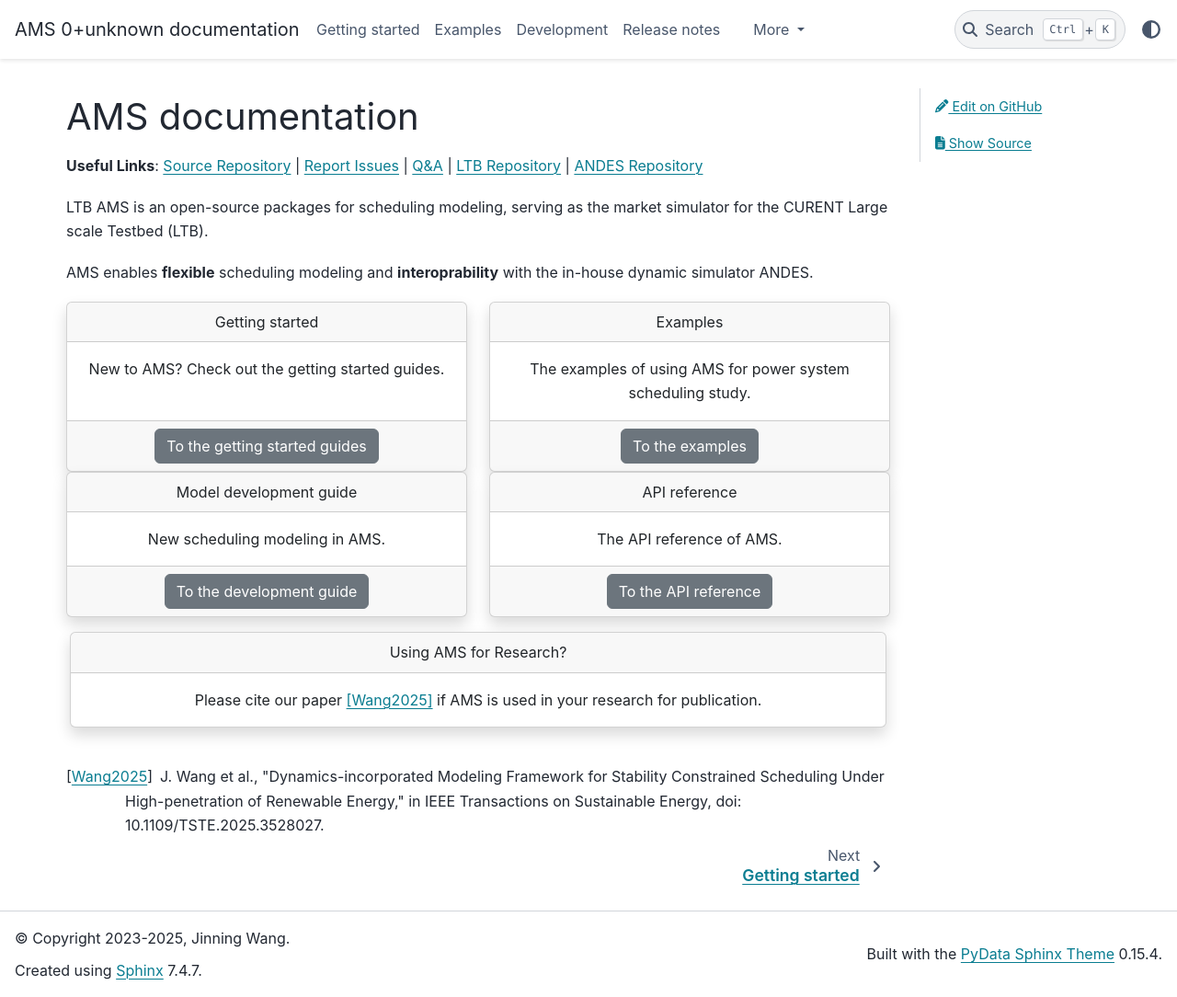
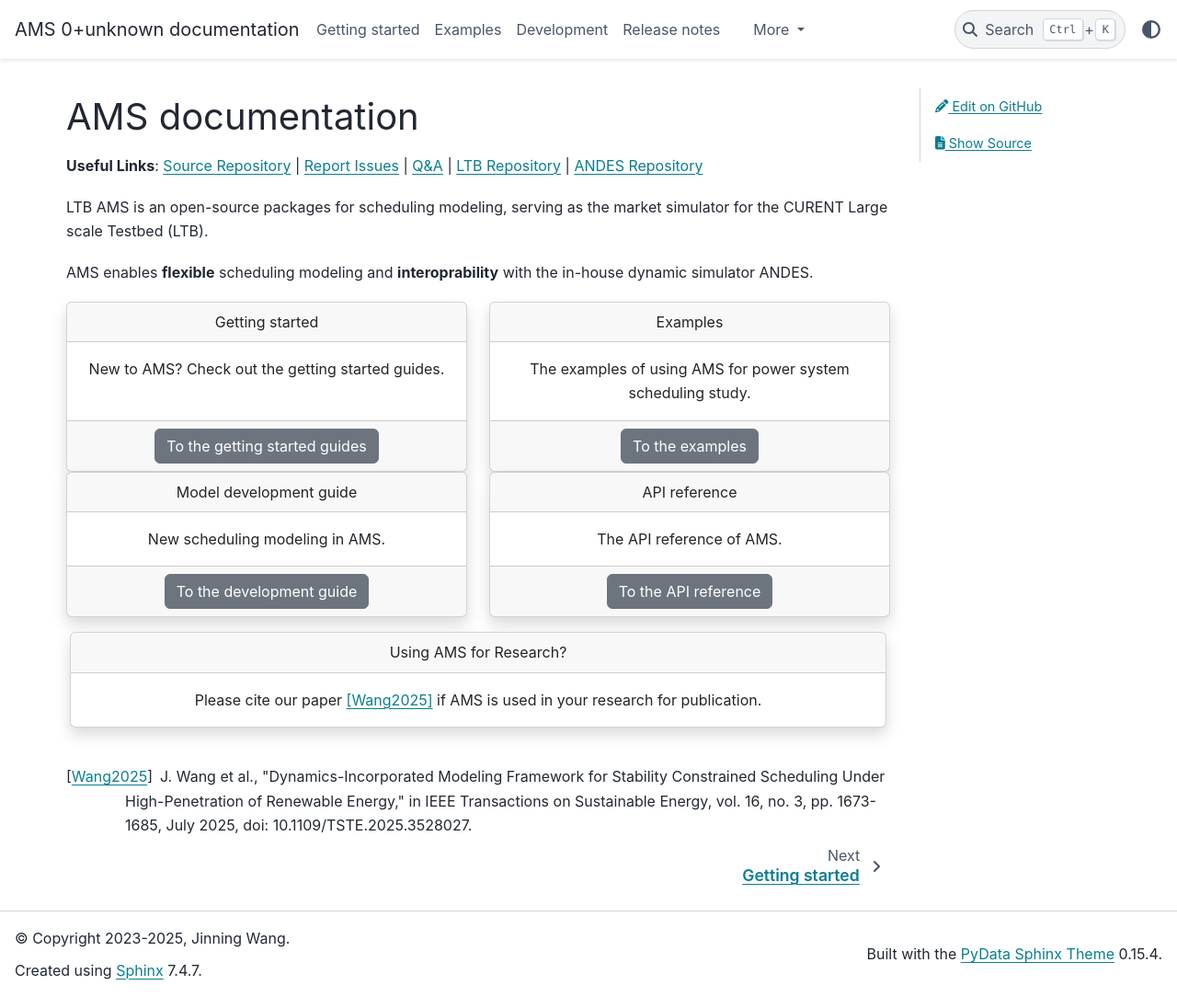
Before and after one commit to CURENT/ams, a Sphinx documentation site: the page built from docs/source/index.rst, in a window 1280 px wide and 1084 px high. Shown: the whole window at 92% size. Built offline with Sphinx 7.4.7 and the PyData theme 0.15.4, drawn with Linux system fonts in a browser that asks for light colours; pages that are not in the unit, such as notebooks, are missing from menus.

Commit message:
Update citation info

```diff
--- a/CITATION.bib
+++ b/CITATION.bib
@@ -1,9 +1,9 @@
 @article{10836855,
   author={Wang, Jinning and Li, Fangxing and Fang, Xin and Cui, Hantao and She, Buxin and Shuai, Hang and Zhang, Qiwei and Tomsovic, Kevin},
   journal={IEEE Transactions on Sustainable Energy},
-  title={Dynamics-incorporated Modeling Framework for Stability Constrained Scheduling Under High-penetration of Renewable Energy},
+  title={Dynamics-Incorporated Modeling Framework for Stability Constrained Scheduling Under High-Penetration of Renewable Energy},
   year={2025},
-  volume={},
-  number={},
-  pages={1-13},
+  volume={16},
+  number={3},
+  pages={1673-1685},
   doi={10.1109/TSTE.2025.3528027}}
--- a/docs/source/index.rst
+++ b/docs/source/index.rst
@@ -89,9 +89,10 @@
     publication.
 
 
-.. [Wang2025] J. Wang et al., "Dynamics-incorporated Modeling Framework for Stability
-       Constrained Scheduling Under High-penetration of Renewable Energy," in IEEE
-       Transactions on Sustainable Energy, doi: 10.1109/TSTE.2025.3528027.
+.. [Wang2025] J. Wang et al., "Dynamics-Incorporated Modeling Framework for Stability
+       Constrained Scheduling Under High-Penetration of Renewable Energy," in IEEE
+       Transactions on Sustainable Energy,  vol. 16, no. 3, pp. 1673-1685, July 2025,
+       doi: 10.1109/TSTE.2025.3528027.
 
 
 .. toctree::
```
Also changed, not shown: README.md (+1 -1 lines).
